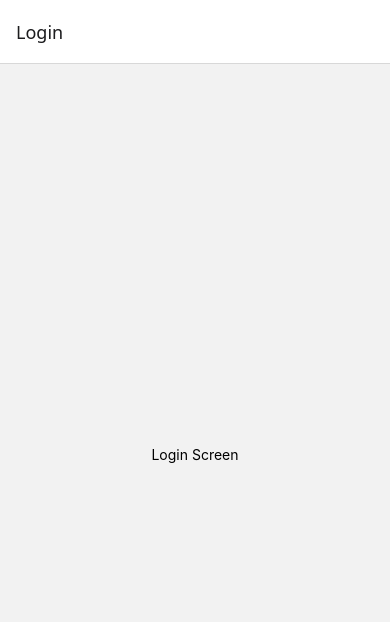
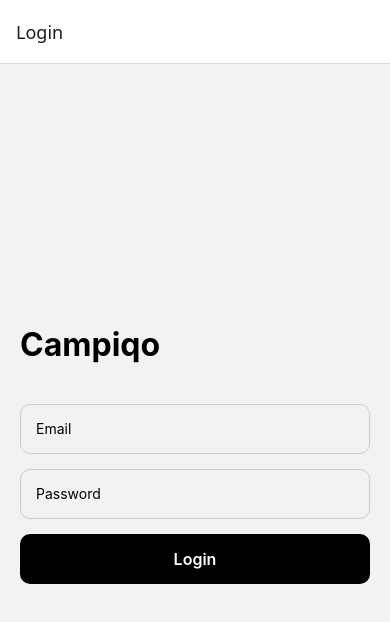
Before and after one commit to emre478/Campiqo-App, a React Native app: screen /Login in a window 390 px wide. Shown: the top 622 px of the page. Built offline with nearby package versions, Linux system fonts and the light colour scheme.

Commit message:
Login Screen updated.

```diff
--- a/src/screens/auth/LoginScreen.js
+++ b/src/screens/auth/LoginScreen.js
@@ -1,15 +1,72 @@
-import { View, Text } from "react-native";
+import { useState } from "react";
+
+import {
+  View,
+  Text,
+  KeyboardAvoidingView,
+  Platform,
+} from "react-native";
+
+import CustomInput from "../../components/common/CustomInput";
+import CustomButton from "../../components/common/CustomButton";
 
 export default function LoginScreen() {
+  const [email, setEmail] = useState("");
+  const [password, setPassword] = useState("");
+
+  const handleLogin = () => {
+    console.log({
+      email,
+      password,
+    });
+  };
+
   return (
-    <View
+    <KeyboardAvoidingView
+      behavior={
+        Platform.OS === "ios"
+          ? "padding"
+          : "height"
+      }
       style={{
         flex: 1,
-        justifyContent: "center",
-        alignItems: "center",
       }}
     >
-      <Text>Login Screen</Text>
-    </View>
+      <View
+        style={{
+          flex: 1,
+          justifyContent: "center",
+          paddingHorizontal: 20,
+        }}
+      >
+        <Text
+          style={{
+            fontSize: 32,
+            fontWeight: "700",
+            marginBottom: 40,
+          }}
+        >
+          Campiqo
+        </Text>
+
+        <CustomInput
+          placeholder="Email"
+          value={email}
+          onChangeText={setEmail}
+        />
+
+        <CustomInput
+          placeholder="Password"
+          value={password}
+          onChangeText={setPassword}
+          secureTextEntry
+        />
+
+        <CustomButton
+          title="Login"
+          onPress={handleLogin}
+        />
+      </View>
+    </KeyboardAvoidingView>
   );
 }
```
